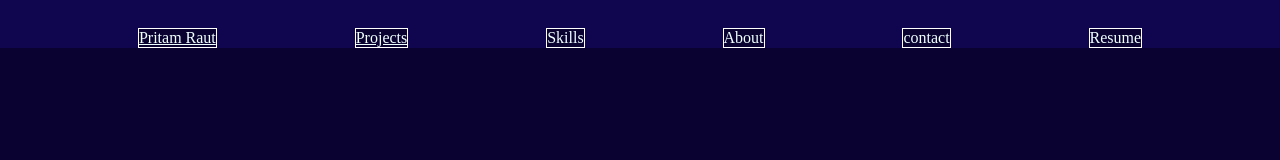
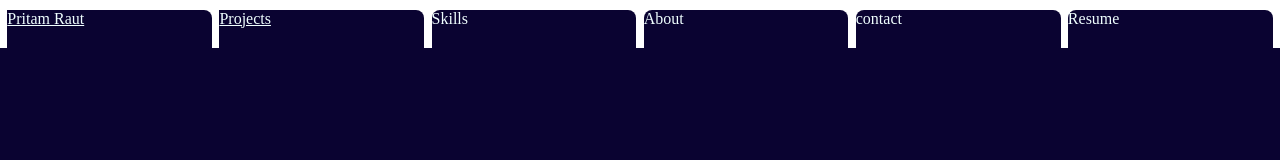
Before and after one commit to pritam-raut/my-portfolio, a plain HTML site: page index.html in a window 1280 px wide. Drawn offline with Linux system fonts and the light colour scheme.

Commit message:
adjusting head height to 80%

```diff
--- a/project.css
+++ b/project.css
@@ -19,4 +19,5 @@ align-items: end;
 
 .head{
     border : 1px solid white;
+     width: 15%;
 }
--- a/style.css
+++ b/style.css
@@ -6,7 +6,7 @@
 }
 
 .header{
-    background-color: rgb(16, 5, 79);
+    background-color: rgb(255, 255, 255);
     height: 6vh;
 
 }
@@ -18,5 +18,9 @@ align-items: end;
 }
 
 .head{
-    border : 1px solid white;
+    /* border : 1px solid white; */
+    width: 16%;
+    height: 80%;
+    border-top-left-radius: 0.5rem;
+    border-top-right-radius: 0.5rem;
 }
```
Also changed, not shown: project.html (+1 -0 lines).
